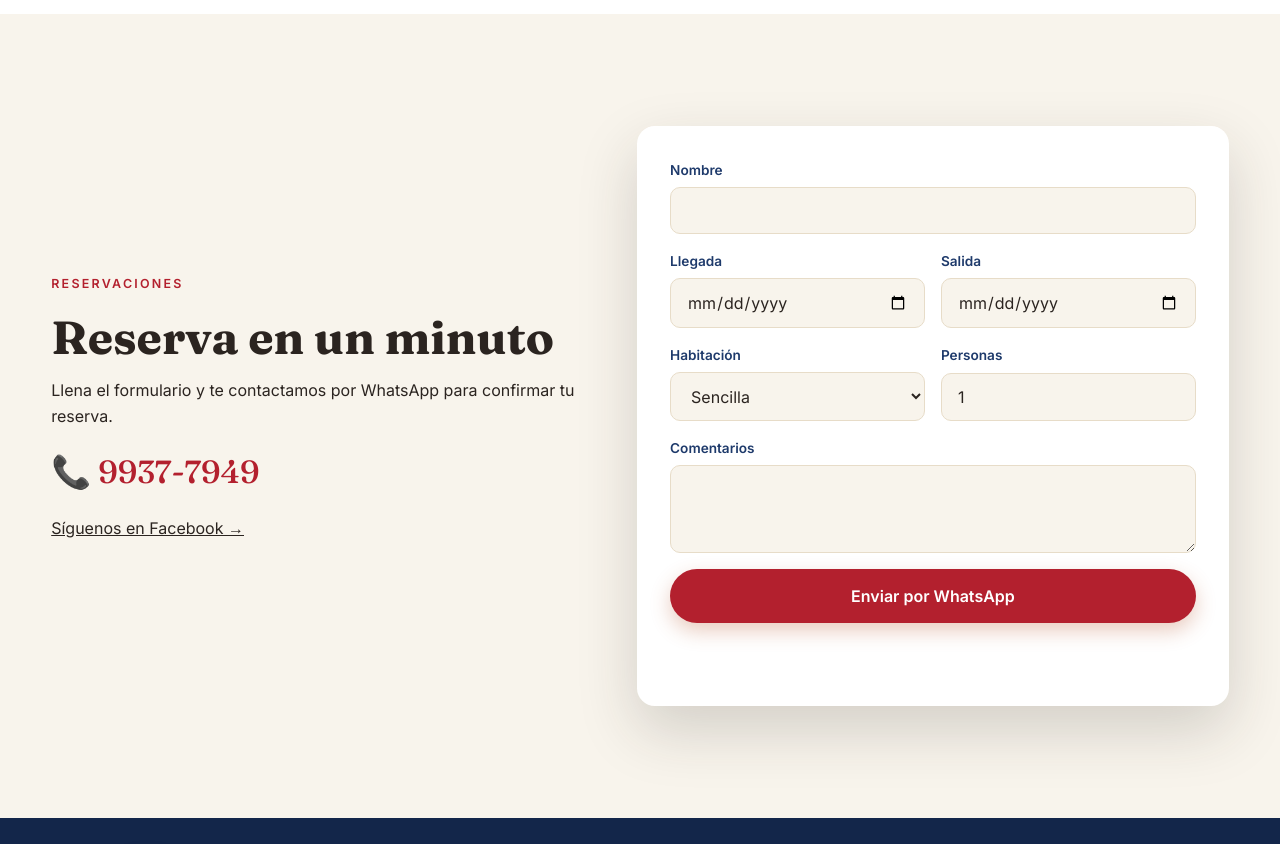
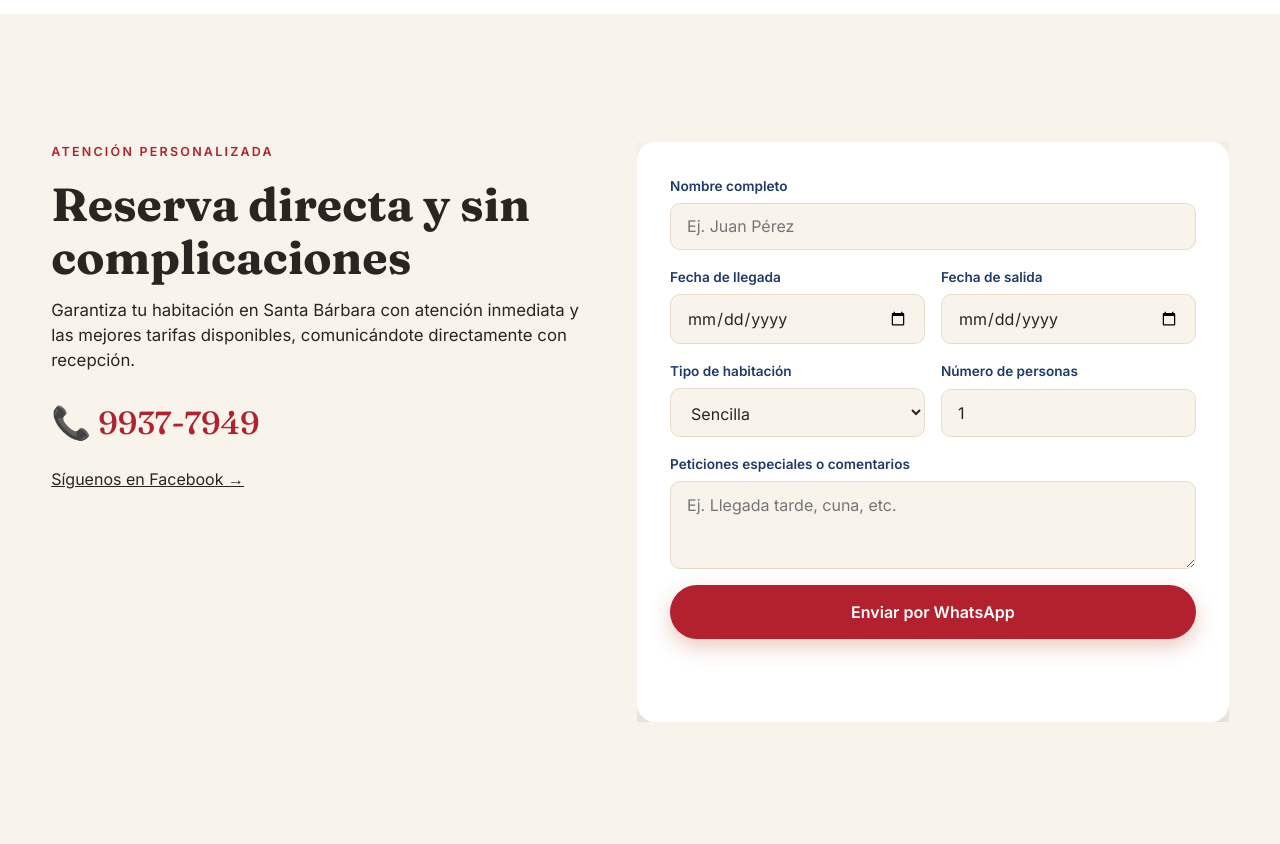
Before and after one commit to luisteruelhn/hotel-plaza-venecia, a plain HTML site: page index.html in a window 1280 px wide. Shown: the part 4160-5004 px from the top of the page. Drawn offline with Linux system fonts and the light colour scheme.

Commit message:
refactor: reserva directa y sin complicaciones con formulario desplegable

```diff
--- a/css/styles.css
+++ b/css/styles.css
@@ -162,9 +162,28 @@ em { font-style: italic; color: var(--dorado); }
 .map iframe { width: 100%; height: 100%; border: 0; }
 
 /* ---------- Contacto ---------- */
-.contact { display: grid; grid-template-columns: 1fr 1.1fr; gap: 3rem; align-items: center; }
+.contact { display: grid; grid-template-columns: 1fr 1.1fr; gap: 3rem; align-items: start; }
+.contact--modern { padding: 1rem 0; }
 .phone a { font-family: var(--font-title); font-size: 2rem; color: var(--terracota); text-decoration: none; }
 .contact p { margin-bottom: 1rem; }
+.contact__desc { font-size: 1.05rem; line-height: 1.5; color: var(--carbon); }
+.contact__cta-box { margin: 1.5rem 0; }
+.btn--toggle-form { display: inline-flex; align-items: center; gap: .6rem; background: var(--verde-dark); border: 1.5px solid var(--dorado); color: var(--dorado); padding: .75rem 1.4rem; border-radius: var(--radius-sm); font-weight: 600; cursor: pointer; transition: background .3s, transform .2s; }
+.btn--toggle-form:hover { background: var(--verde); transform: translateY(-2px); }
+.btn-toggle-icon { font-size: .8rem; transition: transform .3s ease; }
+.btn--toggle-form[aria-expanded="true"] .btn-toggle-icon { transform: rotate(180deg); }
+
+.contact__form-wrapper { overflow: hidden; transition: max-height .5s cubic-bezier(0.4, 0, 0.2, 1), opacity .4s ease; }
+@media (max-width: 900px) {
+  .contact { grid-template-columns: 1fr; }
+  .contact__form-wrapper:not(.is-open) { max-height: 0; opacity: 0; pointer-events: none; }
+  .contact__form-wrapper.is-open { max-height: 1000px; opacity: 1; margin-top: 1.5rem; }
+}
+@media (min-width: 901px) {
+  .btn--toggle-form { display: none; }
+  .contact__form-wrapper { max-height: none !important; opacity: 1 !important; }
+}
+
 .form { padding: 2rem; border-radius: var(--radius); box-shadow: var(--shadow-lg); display: grid; gap: 1rem; background: var(--blanco); }
 .form label { display: grid; gap: .35rem; font-size: .85rem; font-weight: 600; color: var(--verde); }
 .form input, .form select, .form textarea { font: 400 1rem var(--font-body); padding: .8rem 1rem; border-radius: var(--radius-sm); border: 1.5px solid var(--arena); background: var(--crema); color: var(--carbon); transition: border-color .3s, box-shadow .3s; }
--- a/index.html
+++ b/index.html
@@ -306,36 +306,44 @@
 
     <!-- ===== Contacto / Reserva ===== -->
     <section class="section section--cream" id="contacto">
-      <div class="container contact">
-        <div class="reveal">
-          <p class="eyebrow">Reservaciones</p>
-          <h2>Reserva en un minuto</h2>
-          <p>Llena el formulario y te contactamos por WhatsApp para confirmar tu reserva.</p>
+      <div class="container contact contact--modern">
+        <div class="contact__info">
+          <p class="eyebrow">Atención personalizada</p>
+          <h2>Reserva directa y sin complicaciones</h2>
+          <p class="contact__desc">Garantiza tu habitación en Santa Bárbara con atención inmediata y las mejores tarifas disponibles, comunicándote directamente con recepción.</p>
+          <div class="contact__cta-box">
             <p class="phone"><a href="tel:+50499377949" id="link-tel">📞 9937-7949</a></p>
-          <p><a href="https://www.facebook.com/hotelvenecia.SB" target="_blank" rel="noopener" id="link-fb">Síguenos en
-              Facebook →</a></p>
+            <p><a href="https://www.facebook.com/hotelvenecia.SB" target="_blank" rel="noopener" id="link-fb">Síguenos en Facebook →</a></p>
           </div>
-        <form class="form glass reveal" id="form-reserva" novalidate>
-          <label>Nombre<input type="text" id="f-nombre" required autocomplete="name"></label>
+          <button type="button" class="btn btn--toggle-form" id="btn-toggle-reserva" aria-expanded="false" aria-controls="form-wrapper">
+            <span class="btn-toggle-text">Llenar solicitud de reserva</span>
+            <span class="btn-toggle-icon">▼</span>
+          </button>
+        </div>
+        <div class="contact__form-wrapper" id="form-wrapper">
+          <form class="form glass" id="form-reserva" novalidate>
+            <label>Nombre completo<input type="text" id="f-nombre" required autocomplete="name" placeholder="Ej. Juan Pérez"></label>
             <div class="form__row">
-            <label>Llegada<input type="date" id="f-llegada" required></label>
-            <label>Salida<input type="date" id="f-salida" required></label>
+              <label>Fecha de llegada<input type="date" id="f-llegada" required></label>
+              <label>Fecha de salida<input type="date" id="f-salida" required></label>
             </div>
             <div class="form__row">
-            <label>Habitación
+              <label>Tipo de habitación
                 <select id="f-habitacion">
                   <option>Sencilla</option>
                   <option>Doble</option>
                   <option>Triple</option>
                   <option>Suite</option>
+                  <option>Tarifa Corporativa</option>
                 </select>
               </label>
-            <label>Personas<input type="number" id="f-personas" min="1" max="10" value="1"></label>
+              <label>Número de personas<input type="number" id="f-personas" min="1" max="10" value="1"></label>
             </div>
-          <label>Comentarios<textarea id="f-comentarios" rows="3"></textarea></label>
+            <label>Peticiones especiales o comentarios<textarea id="f-comentarios" rows="3" placeholder="Ej. Llegada tarde, cuna, etc."></textarea></label>
             <button type="submit" class="btn btn--block" id="f-enviar">Enviar por WhatsApp</button>
             <p class="form__msg" id="f-msg" role="status"></p>
           </form>
+        </div>
       </div>
     </section>
   </main>
--- a/js/main.js
+++ b/js/main.js
@@ -96,6 +96,20 @@
     });
   }
 
+  // Toggle desplegable del formulario de reserva
+  const toggleReservaBtn = document.getElementById('btn-toggle-reserva');
+  const formWrapper = document.getElementById('form-wrapper');
+  if (toggleReservaBtn && formWrapper) {
+    toggleReservaBtn.addEventListener('click', () => {
+      const isOpen = formWrapper.classList.toggle('is-open');
+      toggleReservaBtn.setAttribute('aria-expanded', String(isOpen));
+      const textSpan = toggleReservaBtn.querySelector('.btn-toggle-text');
+      if (textSpan) {
+        textSpan.textContent = isOpen ? 'Ocultar formulario' : 'Llenar solicitud de reserva';
+      }
+    });
+  }
+
   // Formulario de reserva -> WhatsApp (sin servidor)
   const form = document.getElementById('form-reserva');
   const msg = document.getElementById('f-msg');
```
Lines whose indentation alone changed are shown as unchanged.
